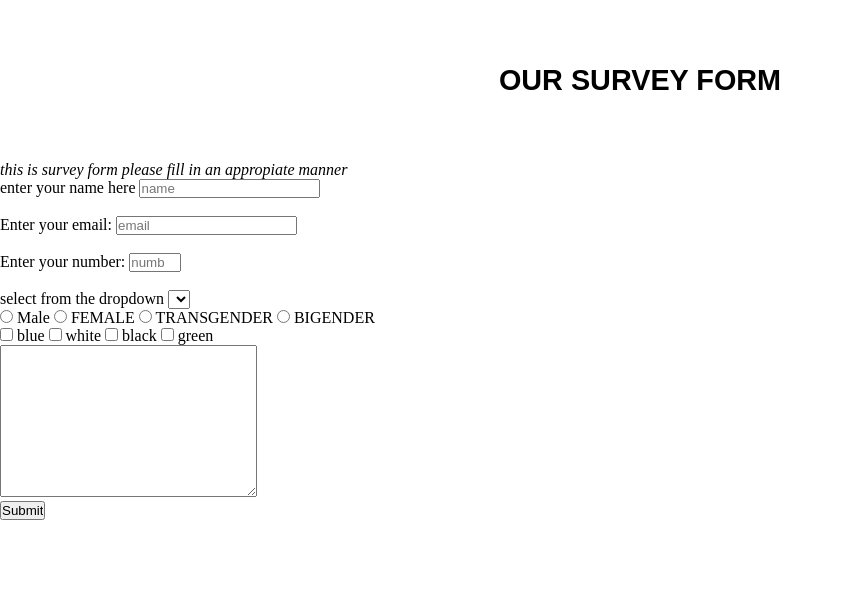
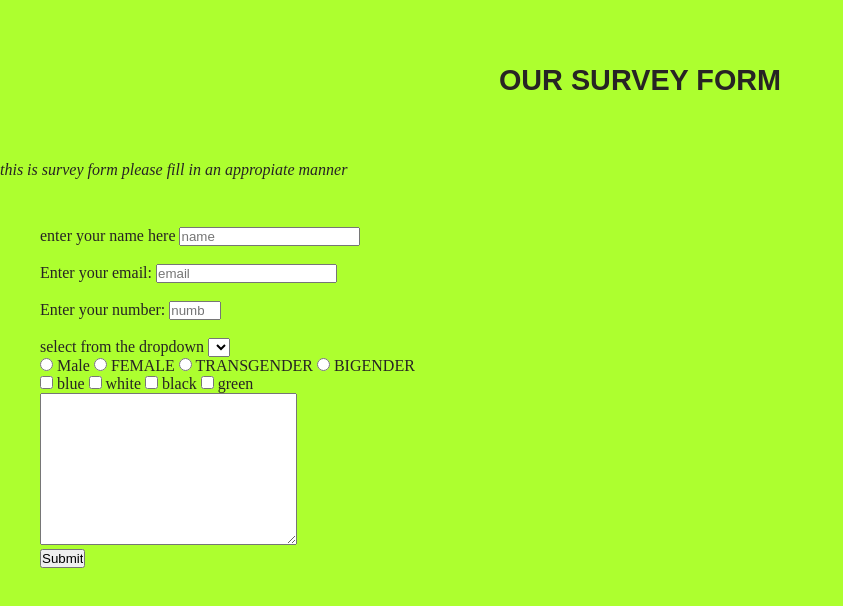
Before and after one commit to Abass-rashid/yasin-abass-project, a plain HTML site: page index.html in a window 1280 px wide. Shown: the whole page, without its empty margins (0-843 px from the left). Drawn offline with Linux system fonts and the light colour scheme.

Commit message:
final commit

```diff
--- a/css/style.css
+++ b/css/style.css
@@ -10,6 +10,13 @@
     text-align: center;
 }
 body {
+
+    background-color: greenyellow;
+    color: rgb(39, 36, 36);
     width: 100%;
     height: auto;
 }
+#survey-form{
+    padding: 3rem 2.5rem;
+    border-radius: 7px;
+}
```
